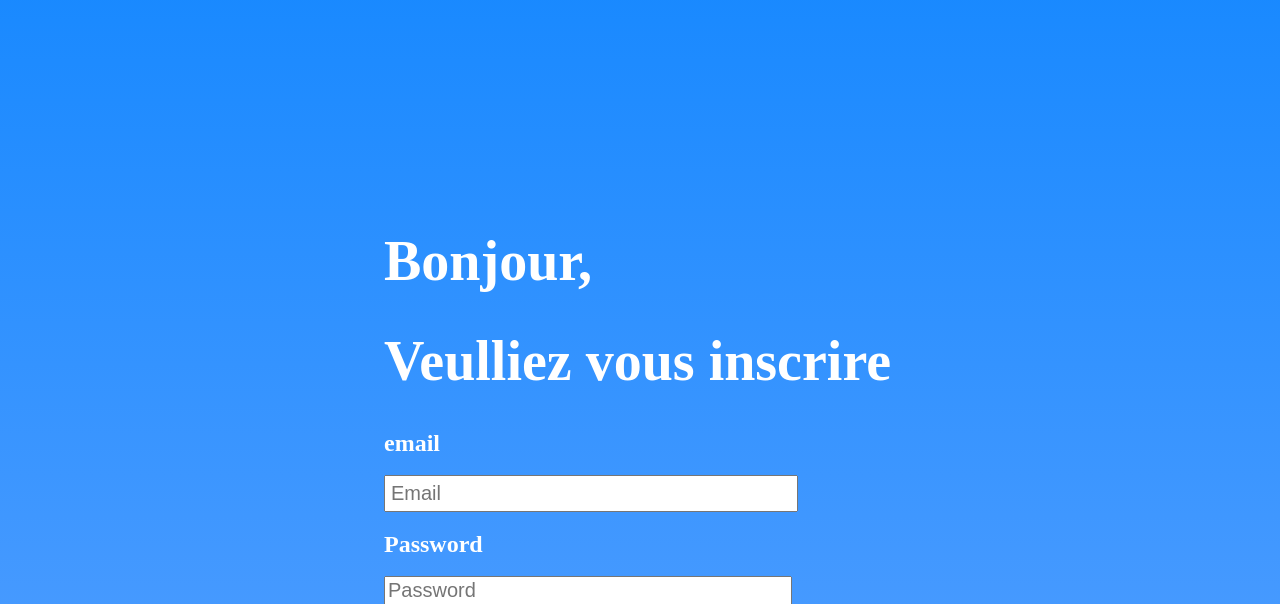
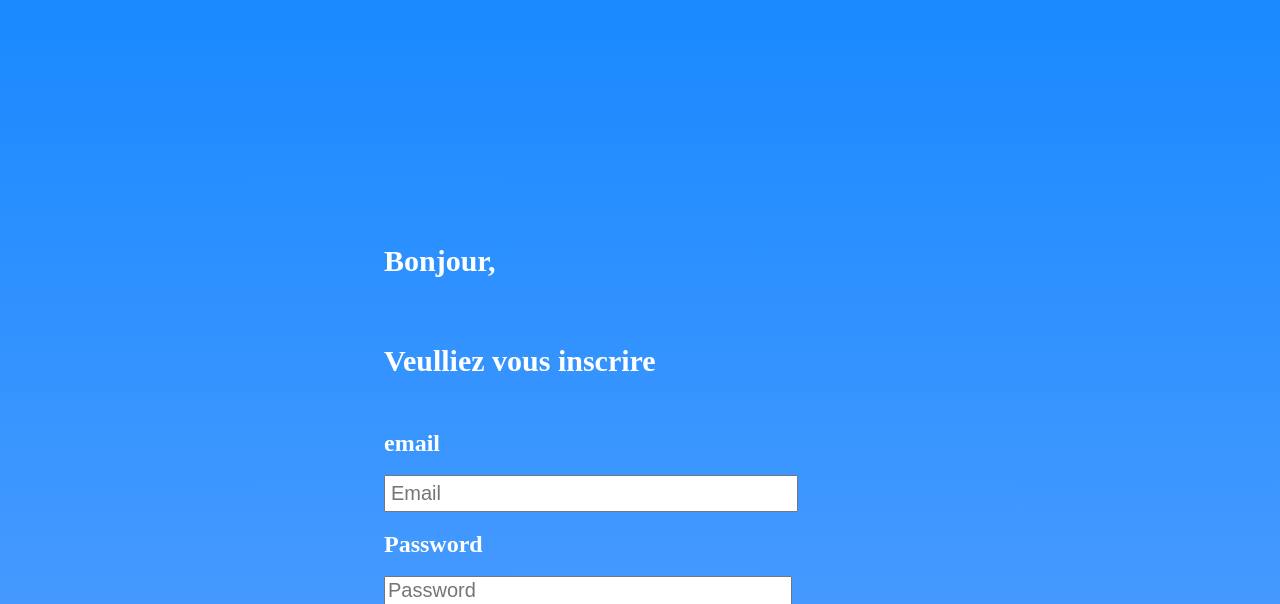
Before and after one commit to aminalgar3a/aminalgar3a-devytech, a PHP site: page / in a window 1280 px wide. Shown: the part 396-1000 px from the top of the page. Run offline with PHP 8.4, Linux system fonts and the light colour scheme.

Commit message:
Update style.css

```diff
--- a/style.css
+++ b/style.css
@@ -86,7 +86,7 @@ ul.topnav li.dropDownIcon {
 
 h1.large {
     color: #fff;
-    font-size: 56px;
+    font-size: 30px;
     margin: 0;
     line-height: 100px;
 }
```
